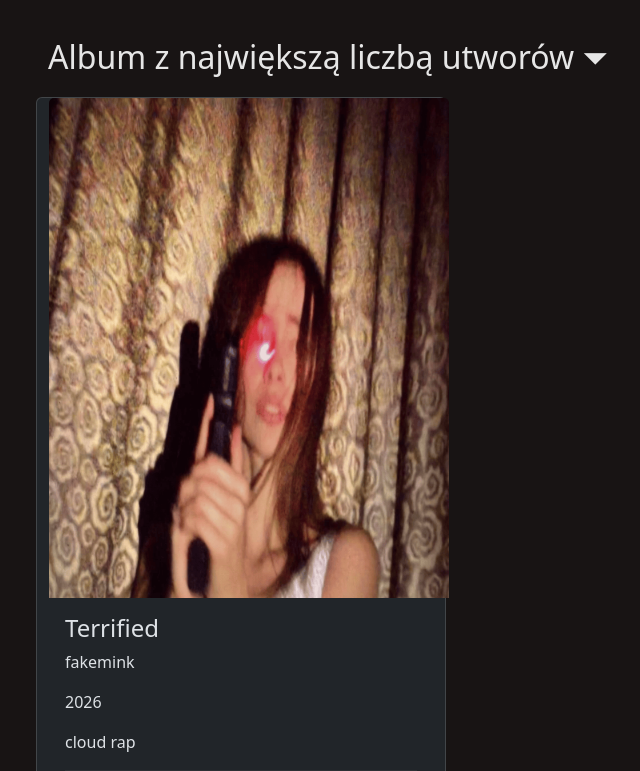
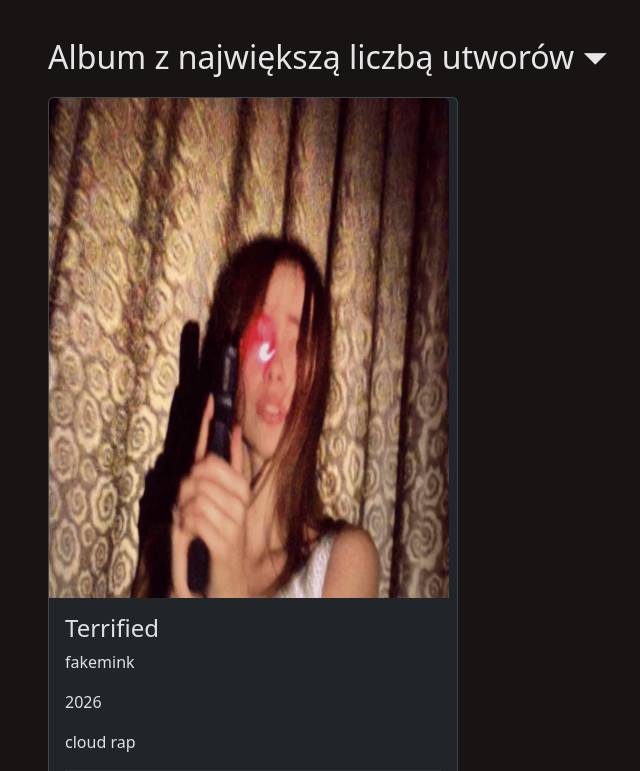
Before and after one commit to fwojciechoo/Pzaw_4klasa, a React (Vite) app in the folder hello-world/: page / in a window 1280 px wide. Shown: the part 1609-2380 px from the top of the page, without its empty margins (34-674 px from the left). Built offline with nearby package versions, Linux system fonts and the light colour scheme.

Commit message:
fix: different img positions

```diff
--- a/hello-world/src/App.tsx
+++ b/hello-world/src/App.tsx
@@ -66,6 +66,7 @@ function Album({title, cover = "Nie ma zdjęcia", year, artist, genre, songs}: A
   return(
     <div className="card">
       <img className="card-img-top" src={cover} alt={cover} />
+
       <div className="card-body">
         <h4 className="card-title">{title}</h4>
         <p className="card-text">{artist}</p>
@@ -264,6 +265,7 @@ function App() {
       </h2>
       {isAlbumsOpen && (
       <div className="row row-cols-1 row-cols-md-2 row-cols-lg-3 g-4">
+        <div className="col">
         <Album
           title={LongestAlbum.title}
           artist={LongestAlbum.artist}
@@ -272,6 +274,7 @@ function App() {
           genre={LongestAlbum.genre}
           songs={LongestAlbum.songs}
         />
+        </div>
       </div>
       )}
     </div>
```
